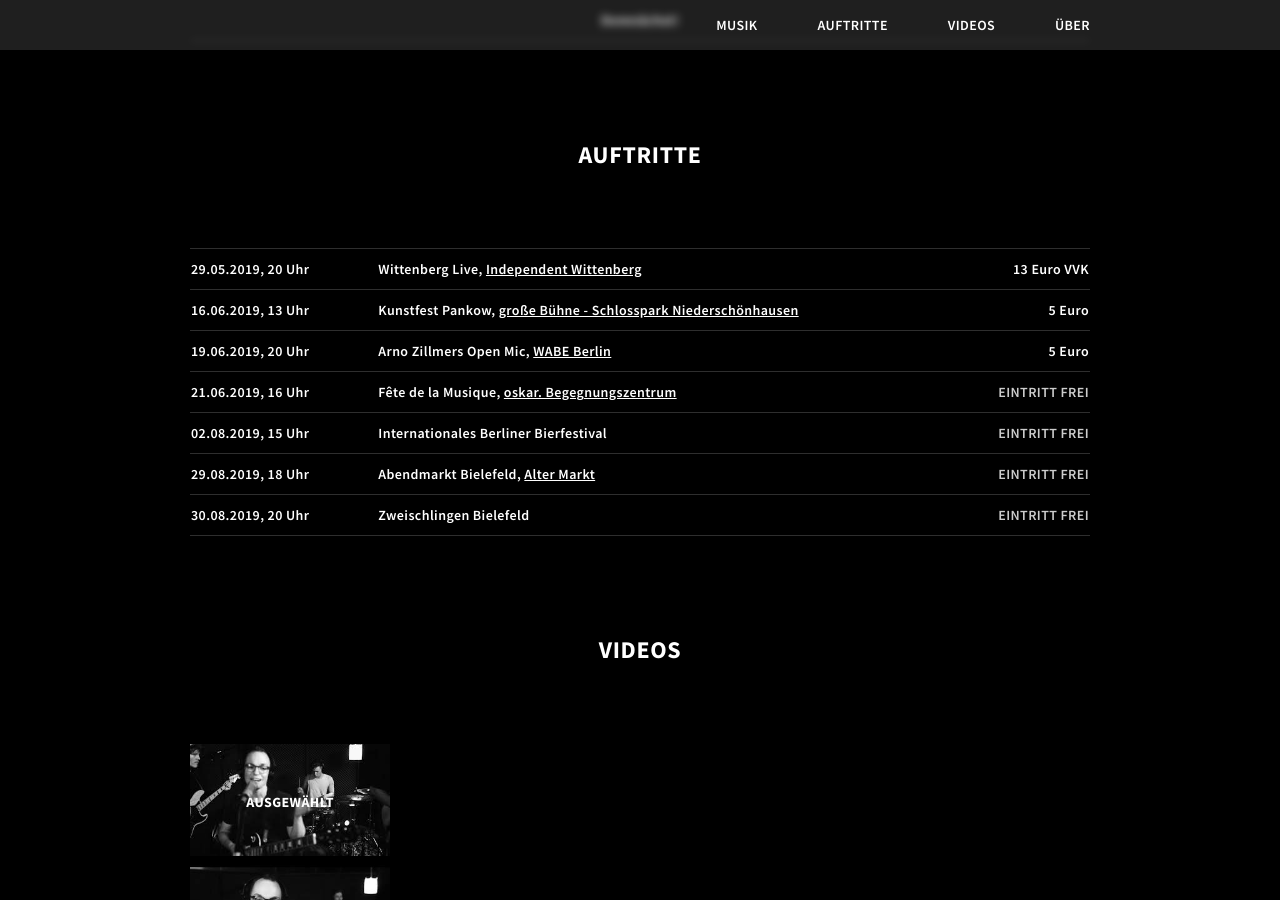
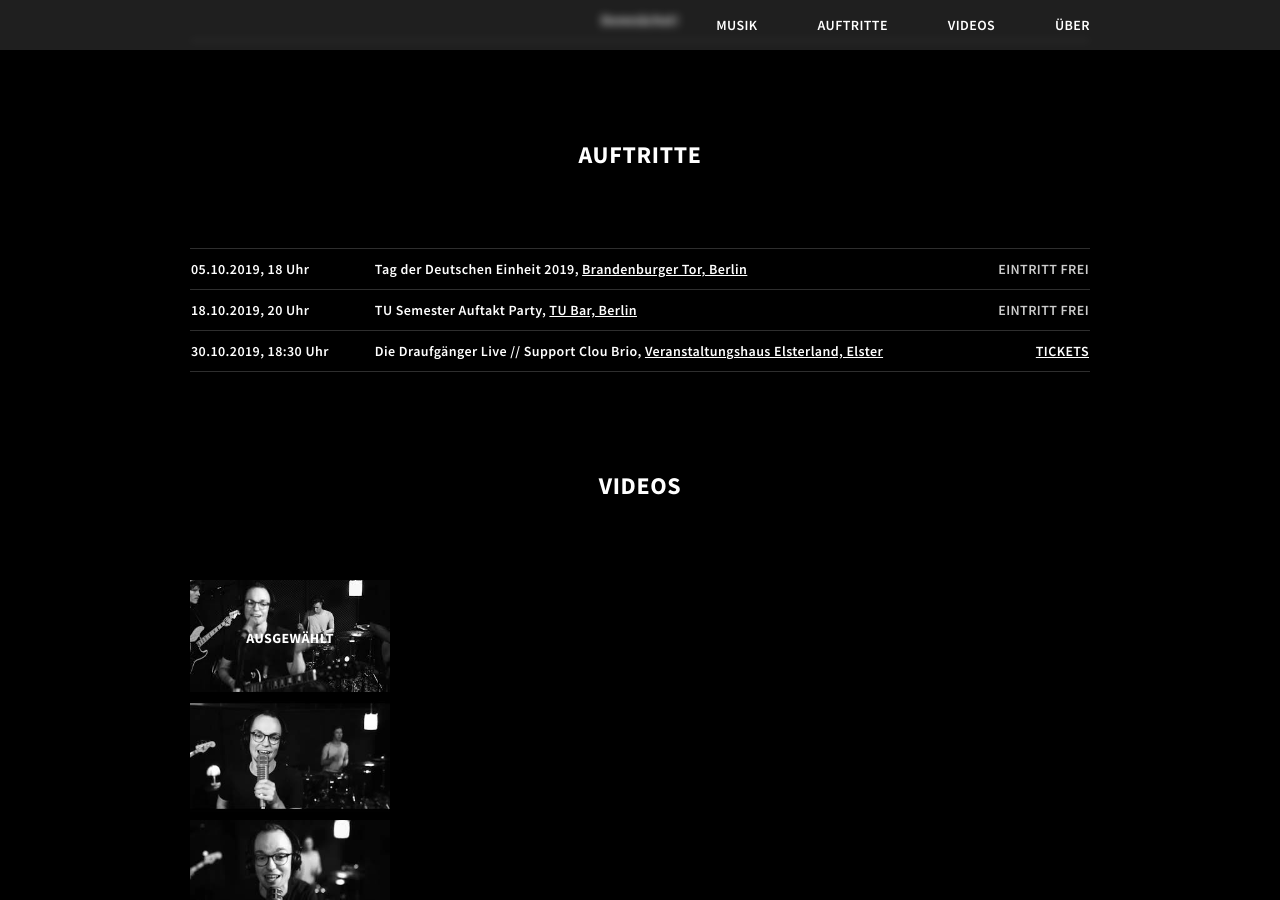
Before and after one commit to TwoLaid/cloubrio, a Jekyll site: the page built from index.html, in a window 1280 px wide and 900 px high, scrolled down 852 px. Built offline with Jekyll 4.4.1, drawn with Linux system fonts in a browser that asks for light colours.

Commit message:
new gigs

```diff
--- a/index.html
+++ b/index.html
@@ -40,39 +40,20 @@ title: Musik
           </tr> -->
 
           <tr>
-              <td>29.05.2019, 20 Uhr</td>
-              <td>Wittenberg Live, <a href="https://goo.gl/maps/don5RCe31B5kJTyN7" target="_blank">Independent Wittenberg</a></td>
-              <td>13 Euro VVK</td>
+            <td>05.10.2019, 18 Uhr</td>
+            <td>Tag der Deutschen Einheit 2019, <a href="https://goo.gl/maps/4jiNptsPYwEHNB15A" target="_blank">Brandenburger Tor, Berlin</a></td>
+            <td><span class="sold-out">EINTRITT FREI</span></td>
+          </tr>
+
+          <tr>
+            <td>18.10.2019, 20 Uhr</td>
+            <td>TU Semester Auftakt Party, <a href="https://goo.gl/maps/gL6VCqGLy9hA5pHLA" target="_blank">TU Bar, Berlin</a></td>
+            <td><span class="sold-out">EINTRITT FREI</span></td>
           </tr>
           <tr>
-              <td>16.06.2019, 13 Uhr</td>
-              <td>Kunstfest Pankow, <a href="https://goo.gl/maps/ZkjeMMoMiBiZxhBF7" target="_blank">große Bühne - Schlosspark Niederschönhausen</a></td>
-              <td>5 Euro</td>
-          </tr>
-          <tr>
-              <td>19.06.2019, 20 Uhr</td>
-              <td>Arno Zillmers Open Mic, <a href="https://goo.gl/maps/RLjEreHsEv1fgHoi6" target="_blank">WABE Berlin</a></td>
-              <td>5 Euro</td>
-          </tr>
-          <tr>
-              <td>21.06.2019, 16 Uhr</td>
-              <td>Fête de la Musique, <a href="https://goo.gl/maps/wc8ReW7vsbmVHnM77" target="_blank">oskar. Begegnungszentrum</a></td>
-              <td><span class="sold-out">EINTRITT FREI</span></td>
-          </tr>
-          <tr>
-              <td>02.08.2019, 15 Uhr</td>
-              <td>Internationales Berliner Bierfestival</td>
-              <td><span class="sold-out">EINTRITT FREI</span></td>
-          </tr>
-          <tr>
-              <td>29.08.2019, 18 Uhr</td>
-              <td>Abendmarkt Bielefeld, <a href="https://goo.gl/maps/hJx6gWaxUscLD2Uh7" target="_blank">Alter Markt</a></td>
-              <td><span class="sold-out">EINTRITT FREI</span></td>
-          </tr>
-          <tr>
-              <td>30.08.2019, 20 Uhr</td>
-              <td>Zweischlingen Bielefeld</td>
-              <td><span class="sold-out">EINTRITT FREI</span></td>
+            <td>30.10.2019, 18:30 Uhr</td>
+            <td>Die Draufgänger Live // Support Clou Brio, <a href="https://goo.gl/maps/Xy687jUBUDSXTaKQ9" target="_blank">Veranstaltungshaus Elsterland, Elster</a></td>
+            <td><a href="https://www.eventim-light.com/de/a/5c7850d54d96f500018ab25b/e/5c785a489687ba00010ba8ed/?fbclid=IwAR2ZTV7CM5j99FERKG5ZgbzJZfOTnGaNt-S6vg5ams9y1Se44WajXsUKwyY" target="_blank">TICKETS</a></td>
           </tr>
         </tbody>
       </table>
```
